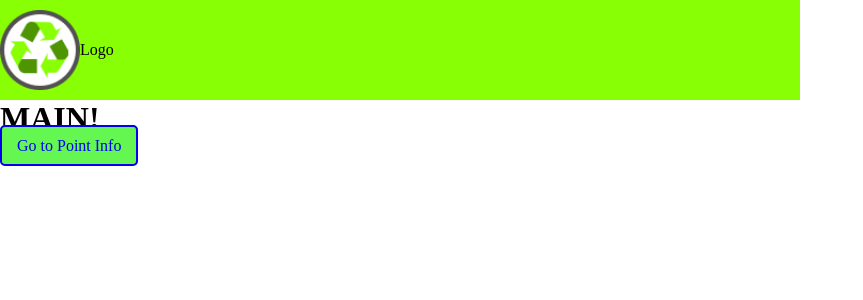
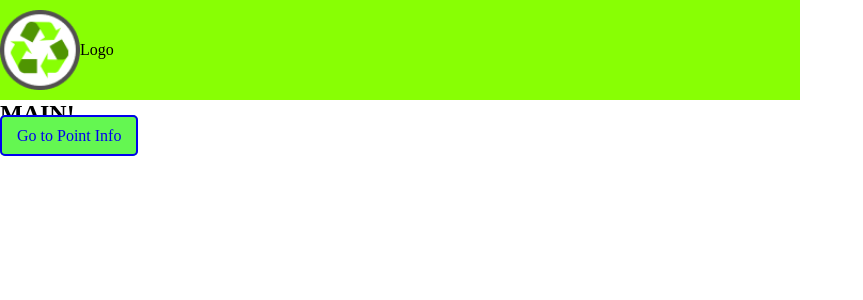
Before and after one commit to WonderLuc/greenApp, a React app: page /element in a window 1280 px wide. Shown: the top 300 px of the page, without its empty margins (0-863 px from the left). Built offline with nearby package versions, Linux system fonts and the light colour scheme.

Commit message:
feat: add in webpack, app, main

```diff
--- a/src/App.tsx
+++ b/src/App.tsx
@@ -1,6 +1,6 @@
 import React from 'react';
 import { HashRouter } from 'react-router-dom';
-import { Route } from 'react-router';
+import { Route, Switch } from 'react-router';
 import Header from './Components/Header/Header';
 import Main from './Components/Main/Main';
 import PointInfo from './Components/PointInfo/PointInfo';
@@ -11,12 +11,17 @@ export default function App(): JSX.Element {
     <>
       <Header />
       <HashRouter>
+        <Switch>
           <Route exact path="/">
             <Main />
           </Route>
           <Route path="/element">
             <PointInfo />
           </Route>
+          <Route path="*">
+            <h1>404</h1>
+          </Route>
+        </Switch>
       </HashRouter>
     </>
   );
--- a/src/Components/Main/Main.tsx
+++ b/src/Components/Main/Main.tsx
@@ -4,8 +4,10 @@ import { NavLink } from 'react-router-dom';
 export default function Main(): JSX.Element {
   return (
     <main>
-      <h1>MAIN!</h1>
-      <NavLink to="/element" className="nav-link" activeClassName="nav-link_active">Go to Point Info</NavLink>
+      <nav>
+        <h1>MAIN!</h1>
+        <NavLink to="/element" className="nav-link" activeClassName="nav-link_active">Go to Point Info</NavLink>
+      </nav>
     </main>
   );
 }
--- a/webpack.config.js
+++ b/webpack.config.js
@@ -63,9 +63,9 @@ module.exports = ({develop}) => ({
     ...eslint(develop),
     new MiniCssExtract({ filename: "[name].[contenthash].css" }),
     new HtmlWebpackPlugin({ template: "./src/index.html" }),
-    // new CopyPlugin({
-    //   patterns: [{ from: "./public" }],
-    // }),
+    new CopyPlugin({
+    patterns: [{ from: "./public" }],
+    }),
     new CleanWebpackPlugin(),
   ],
   ...devServer(develop)
```
Also changed, not shown: 1 other file (tests, documents, lock files or other folders). Lines whose indentation alone changed are shown as unchanged.
